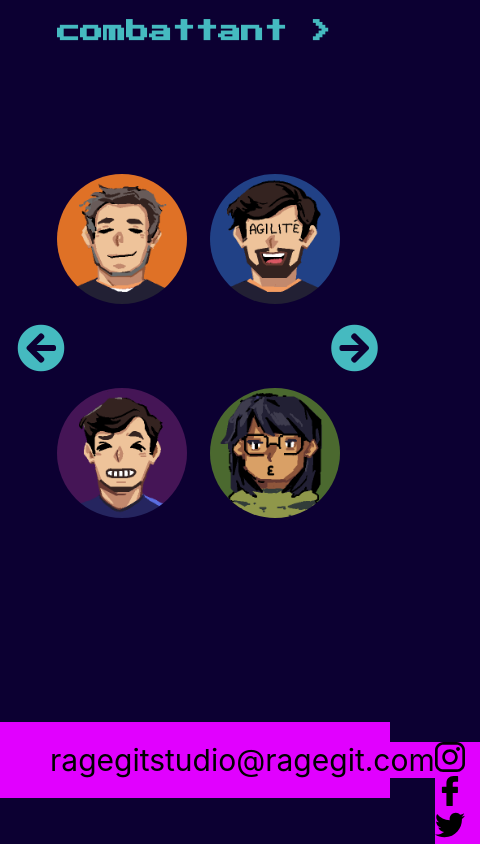
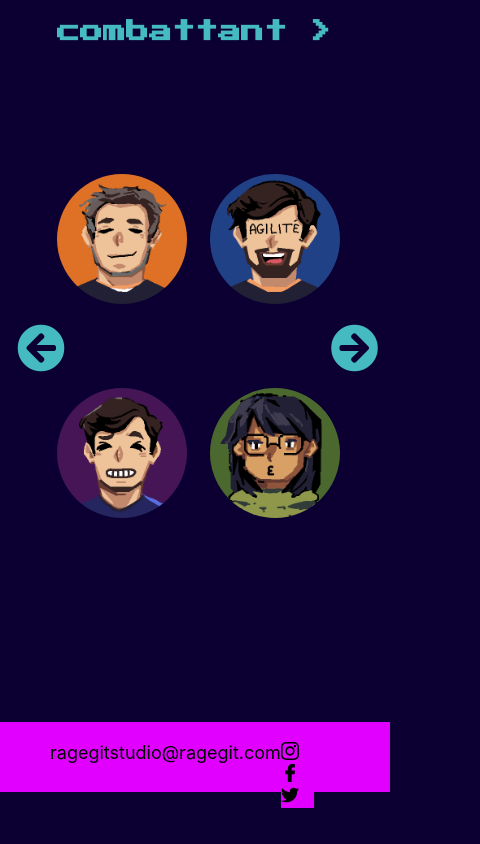
Before and after one commit to WildCodeSchool/Paris-0919-P2-JeuxVideo, a React (Create React App) app: page / in a window 390 px wide. Shown: the part 3094-3938 px from the top of the page, 480 px wide, since content can reach past the window. After the commit the page ends 3902 px from the top, so only its background shows below. Built offline with nearby package versions, Linux system fonts and the light colour scheme.

Commit message:
fixed style on 425px

```diff
--- a/src/Components/Footer.css
+++ b/src/Components/Footer.css
@@ -11,6 +11,7 @@
 
 .listeFooter {
     height : 30px;
+    background-color :#E100FF;
 }
 
 .elmtSns {
@@ -32,3 +33,17 @@
     background-color :#E100FF;
 
 }
+
+@media screen and (max-width: 425px) {
+.mailStudio {
+    font-size: 18px;
+
+}
+
+.snsImg {
+    height : 18px;
+    width : 18px;
+
+}
+
+}
```
